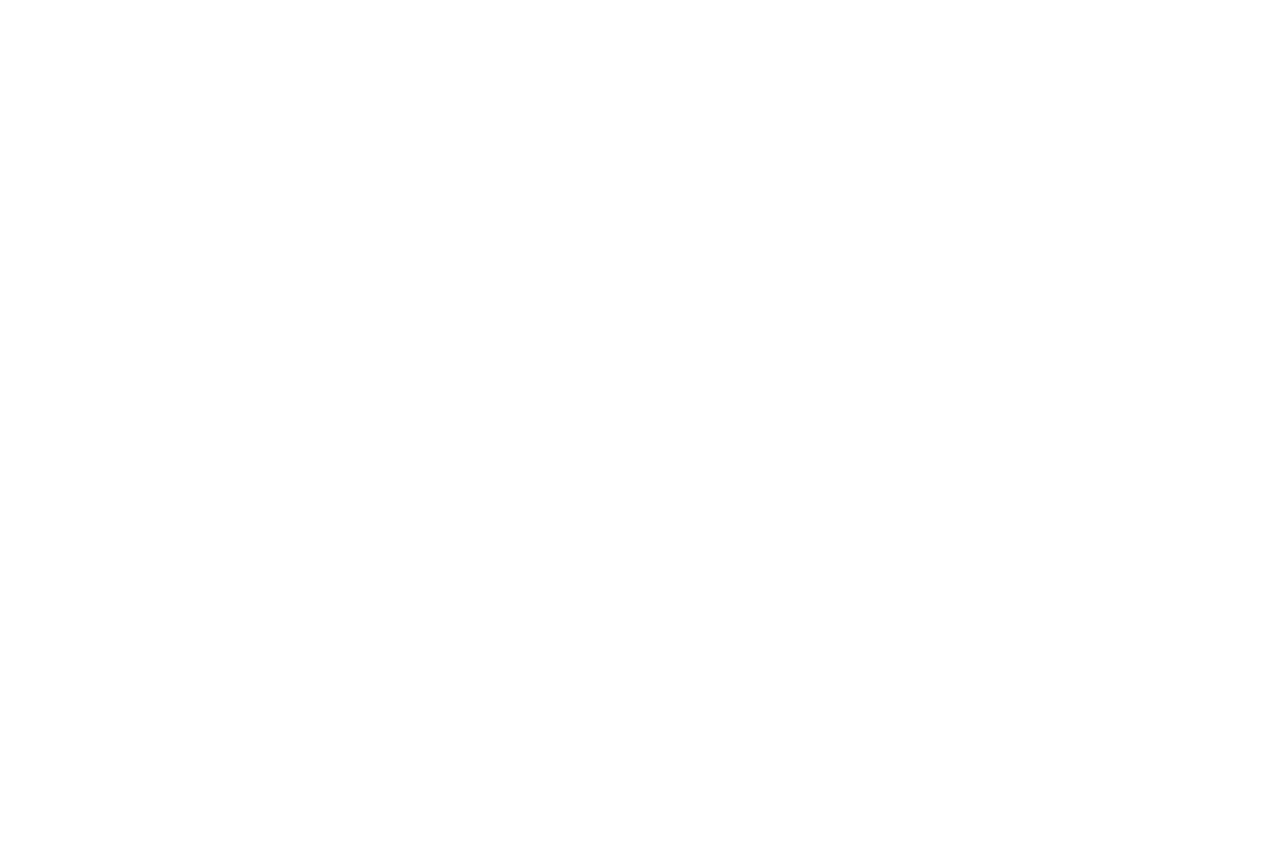
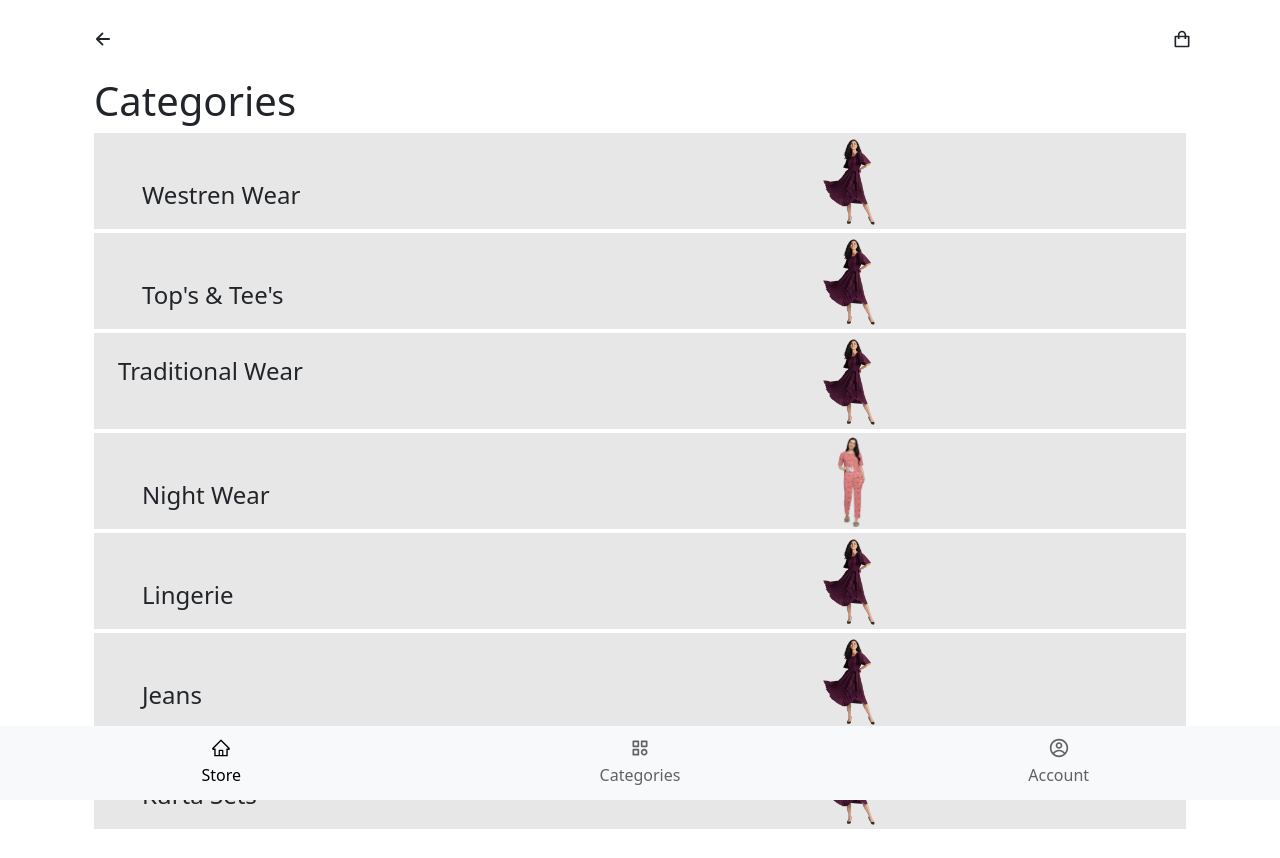
Before and after one commit to vardhanreddy27/rf, a React (Create React App) app: page /Categories in a window 1280 px wide. Before the commit this address had no page. Before the commit the page ends 800 px from the top, so only its background shows below. Built offline with nearby package versions, Linux system fonts and the light colour scheme.

Commit message:
ffasnawhitssev

```diff
--- a/src/App.css
+++ b/src/App.css
@@ -119,3 +119,8 @@
 
 
                                     }
+
+.wd{
+    height: 6rem;
+    background-color: #e7e7e7;
+}
--- a/src/App.js
+++ b/src/App.js
@@ -1,6 +1,7 @@
 import React from 'react'
 import Home from './pages/Home'
 import Profile from './pages/Profile'
+import Categories from './pages/Categories'
 import { BrowserRouter, Routes, Route } from "react-router-dom";
 function App() {
   return (
@@ -13,6 +14,9 @@ function App() {
         <Route path="/Profile" element={<Profile />}>
           <Route index element={<Profile />} />
         </Route>
+        <Route path="/Categories" element={<Categories />}>
+          <Route index element={<Categories />} />
+        </Route>
       </Routes>
     </BrowserRouter>
     </>
--- /dev/null
+++ b/src/components/Menu.js
@@ -0,0 +1,24 @@
+import React from 'react'
+import ww from '../../src/ww.png'
+import nt from '../../src/nt.png'
+function Menu() {
+  return (
+    <div className='container ps-4 pe-4 p-3 '>
+        <h1>Categories</h1>
+       <div className='row'>
+       <div className='col-8 wd'><h4 className='p-5'>Westren Wear</h4></div><div className='col-4 wd'><img className='mt-1' src={ww}alt="f" height={90}/></div>
+       <div className='col-8 wd mt-1'><h4 className='p-5'>Top's & Tee's</h4></div><div className='col-4 wd mt-1'><img className='mt-1' src={ww}alt="f" height={90}/></div>
+       <div className='col-8 wd mt-1'><h4 className='p-4'>Traditional Wear</h4></div><div className='col-4 wd mt-1'><img className='mt-1' src={ww}alt="f" height={90}/></div>
+       <div className='col-8 wd mt-1'><h4 className='p-5'>Night Wear</h4></div><div className='col-4 wd mt-1'><img className='mt-1' src={nt}alt="f" height={90}/></div>
+       <div className='col-8 mt-1 wd'><h4 className='p-5'>Lingerie</h4></div><div className='col-4 wd mt-1'><img className='mt-1' src={ww}alt="f" height={90}/></div>
+       <div className='col-8 mt-1 wd'><h4 className='p-5'>Jeans</h4></div><div className='col-4 wd mt-1'><img className='mt-1' src={ww}alt="f" height={90}/></div>
+       <div className='col-8 mt-1 wd'><h4 className='p-5'>Kurta Sets</h4></div><div className='col-4 wd mt-1'><img className='mt-1' src={ww}alt="f" height={90}/></div>
+
+        </div>
+
+
+    </div>
+  )
+}
+
+export default Menu
--- a/src/components/Navbarbottom.js
+++ b/src/components/Navbarbottom.js
@@ -2,6 +2,7 @@ import React from 'react'
 import { CgProfile } from 'react-icons/cg';
 import { BiCategory } from 'react-icons/bi';
 import { AiOutlineHome } from 'react-icons/ai';
+import { BrowserRouter as Router,Routes, Route, Link } from 'react-router-dom';
 
 function Navbarbottom() {
   return (
@@ -9,11 +10,13 @@ function Navbarbottom() {
   <div className="container-fluid">
     <div className='row text-center'>
     <div className='col '><h5 className='pad'><AiOutlineHome className='active1'/></h5>
-<p className='sos'>    <a className="navbar-brand a active1" href="#">Store</a></p></div>
+<p className='sos'>
+          <Link to="/" className="navbar-brand a active1" >Store</Link></p></div>
     <div className='col'><h5 className='pad'><BiCategory className='active2'/></h5>
-    <p className='sos'>   <a className="navbar-brand a active2" href="#">Categories</a></p></div>
+    <p className='sos'><Link to="/Categories" className="navbar-brand a active2" >Categories</Link></p></div>
     <div className='col'><h5 className='pad'><CgProfile className='active3'/></h5>
-    <p className='sos'>  <a className="navbar-brand a active3" href="#">Account</a></p></div>
+    <p className='sos'>
+    <Link to="/Account" className="navbar-brand a active3"  >Account</Link></p></div>
     </div>
   </div>
 </nav>  )
--- /dev/null
+++ b/src/components/Seminav.js
@@ -0,0 +1,22 @@
+import React from 'react'
+import { IoArrowBackOutline } from 'react-icons/io5';
+import { BiShoppingBag } from 'react-icons/bi';
+function Seminav() {
+  return (
+    <><nav class="navbar sticky-top  bg-white" >
+     <div className="container mt-1">
+  <div className="row">
+    <div className="col top">
+     <div className='left'><IoArrowBackOutline className='s'/>   </div>
+    </div>
+    <div className="col  text-center">
+    </div>
+    <div className="col top d-flex flex-row-reverse">
+   <div className='right'>  <BiShoppingBag className='mt-1 mb-1 ss'/></div>
+    </div>
+  </div>
+</div></nav>
+    </>  )
+}
+
+export default Seminav
--- /dev/null
+++ b/src/pages/Categories.js
@@ -0,0 +1,16 @@
+import React from 'react'
+import Menu from '../components/Menu'
+import Navbarbottom from '../components/Navbarbottom'
+import Seminav from '../components/Seminav'
+
+function Categories() {
+  return (
+    <>
+<Seminav />
+<Menu />
+    <Navbarbottom />
+    </>
+  )
+}
+
+export default Categories
```
Also changed, not shown: src/nt.png (added), src/ww.png (added).
